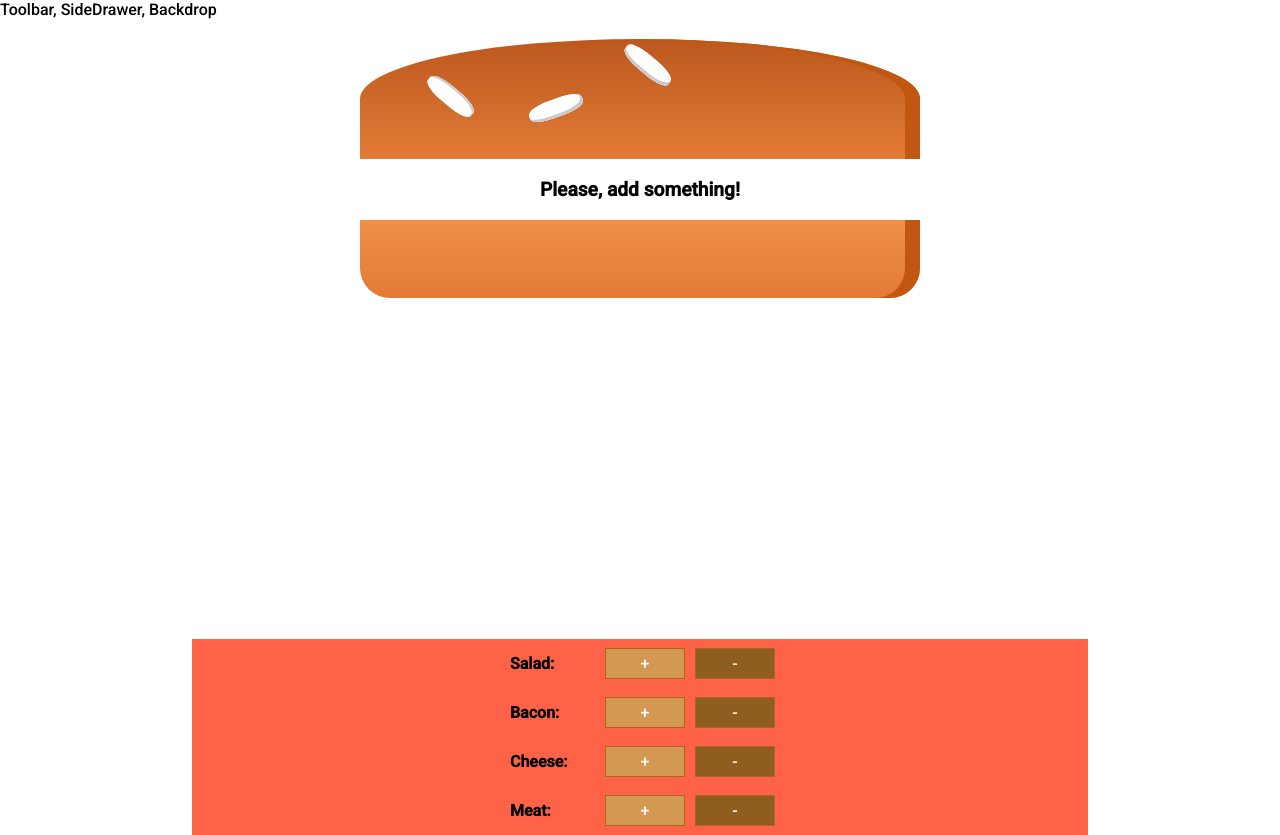
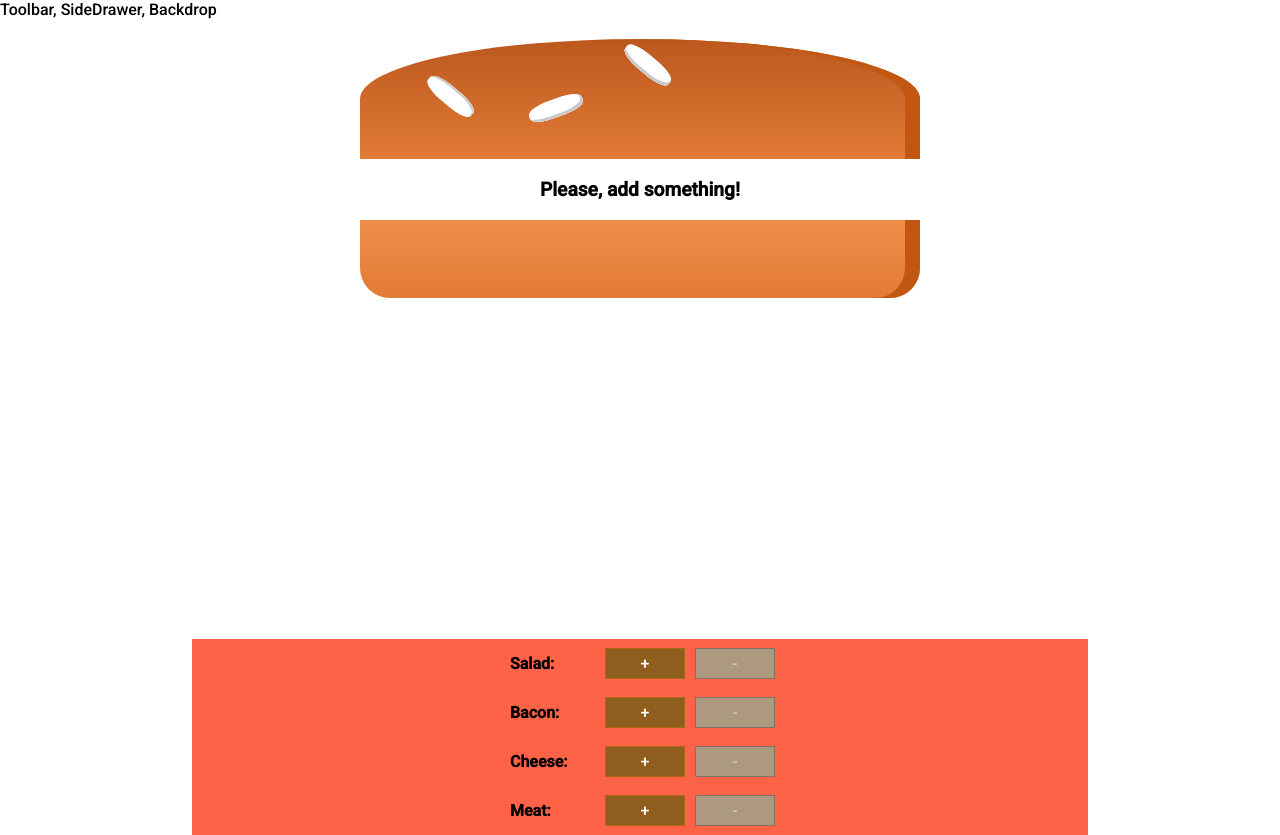
Before and after one commit to svarcpa1/burger_builder, a React app: page / in a window 1280 px wide. Built offline with nearby package versions, Linux system fonts and the light colour scheme.

Commit message:
disabled "-" button when no ingredient

```diff
--- a/src/components/burgerControls/BurgerControls.js
+++ b/src/components/burgerControls/BurgerControls.js
@@ -12,6 +12,7 @@ const burgerControls = (props) => (
                 ingredientLabel={ing}
                 added={() => props.ingredientAdded(ing)}
                 removed={() => props.ingredientRemoved(ing)}
+                disabled={props.disabled[ing]}
             />
         ))}
     </div>
--- a/src/components/burgerControls/buttonSet/ButtonSet.js
+++ b/src/components/burgerControls/buttonSet/ButtonSet.js
@@ -5,8 +5,13 @@ const buttonSet = (props) => (
 
     <div className={classes.ButtonSet}>
         <div className={classes.Label}>{props.ingredientLabel}:</div>
-        <button className={classes.Less} onClick={props.added}>+</button>
-        <button className={classes.More} onClick={props.removed}>-</button>
+        <button
+            className={classes.More}
+            onClick={props.added}>+</button>
+        <button
+            className={classes.Less}
+            onClick={props.removed}
+            disabled={props.disabled}>-</button>
     </div>
 );
 
--- a/src/containers/burger/Burger.js
+++ b/src/containers/burger/Burger.js
@@ -58,11 +58,20 @@ class Burger extends Component {
                 ingredients: updatedIngredients,
                 totalPrice: newTotalPrice
             });
+        } else {
+            return;
         }
-
     }
 
     render () {
+        // creation of: {salad: true, meat: false...}
+        let disabledInfo = {
+            ...this.state.ingredients
+        }
+        for (let key in disabledInfo) {
+            disabledInfo[key] = disabledInfo[key] <= 0;
+        }
+
         return (
             <AuxC>
                 <BurgerPreview ingredients={this.state.ingredients}/>
@@ -70,6 +79,7 @@ class Burger extends Component {
                     ingredientsList={Object.keys(this.state.ingredients)}
                     ingredientAdded={this.addIngredientHandler}
                     ingredientRemoved={this.removeIngredientHandler}
+                    disabled={disabledInfo}
                 />
             </AuxC>
         );
```
